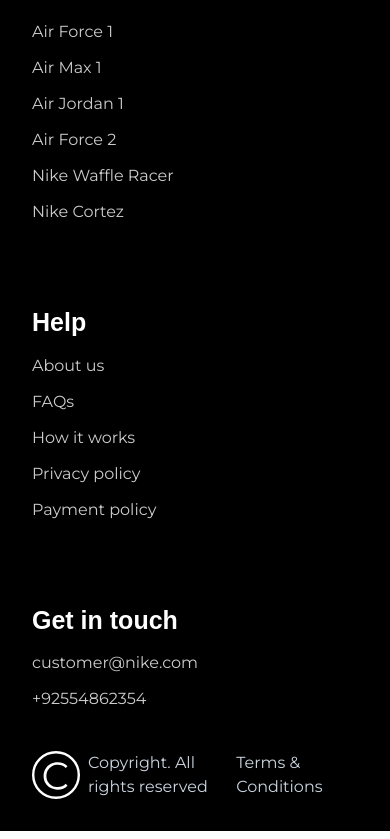
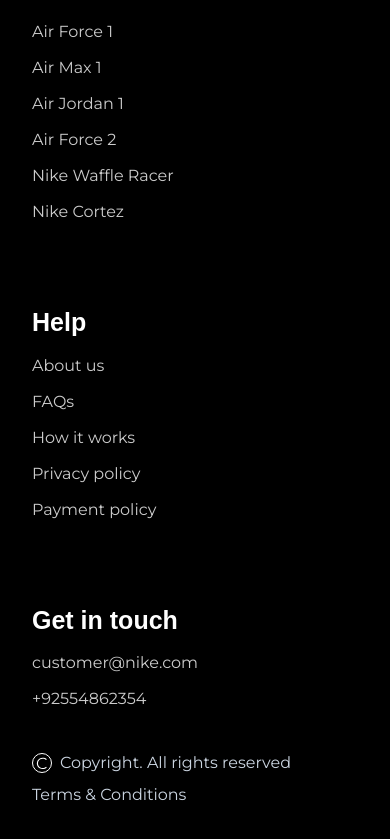
Before and after one commit to VinceValmeo/nike, a React (Vite) app: page / in a window 390 px wide. Shown: the part 9260-10099 px from the top of the page. Built offline with nearby package versions, Linux system fonts and the light colour scheme; a web font is replaced by a local one.

Commit message:
Complete Modified Footer section

```diff
--- a/src/sections/Footer.jsx
+++ b/src/sections/Footer.jsx
@@ -44,7 +44,7 @@
       </div>
     </div>
 
-    <div className=" text-slate-300 max-container flex justify-between mt-10 font-montserrat">
+    <div className=" text-slate-300 max-container flex justify-between mt-10 font-montserrat flex-col md:flex-row gap-2">
       <div className="flex gap-2 items-cente">
         <img src={copyrightSign} alt="copyright sign" />
         <p>Copyright. All rights reserved</p>
```
